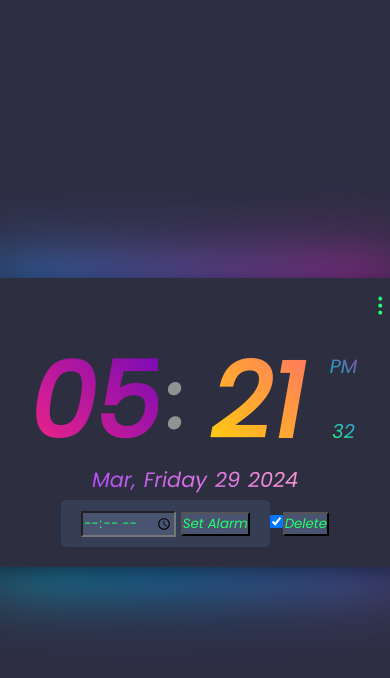
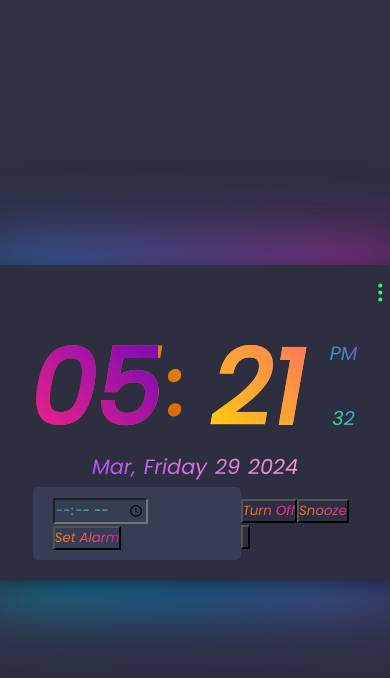
Before and after one commit to KumarG23/alarm-clock, a plain HTML site: page alarm-clock/index.html in a window 390 px wide. Both pictures are taken after a click on the button "Set Alarm". Drawn offline with nearby package versions, Linux system fonts and the light colour scheme.

Commit message:
last push

```diff
--- a/alarm-clock/index.html
+++ b/alarm-clock/index.html
@@ -7,7 +7,7 @@
 <title>Digital Clock</title>
 <link rel="stylesheet" href="style.css">
 <link rel="stylesheet" href="https://unicons.iconscout.com/release/v4.0.8/css/line.css">
-<link rel="stylesheet" href="https://cdnjs.cloudflare.com/ajax/libs/font-awesome/5.15.4/css/all.min.css">
+<link href='https://unpkg.com/css.gg@2.0.0/icons/css/trash.css' rel='stylesheet'>
 
 </head>
 <body>
--- a/alarm-clock/main.js
+++ b/alarm-clock/main.js
@@ -78,12 +78,16 @@ dotMenuBtn.addEventListener("click", () => {
 });
 
 // Get references to alarm-related elements
-const alarmList = document.getElementById("alarmList");
-const alarmTimeInput = document.getElementById("alarmTime");
-const alarmSound = document.getElementById("alarmSound");
+let alarmList = document.getElementById("alarmList");
+let alarmTimeInput = document.getElementById("alarmTime");
+let alarmSound = document.getElementById("alarmSound");
 
 // Array to store alarm objects
 let alarms = [];
+
+let alarmIdCounter =1;
+
+let snoozeDuration = 120000; // snooze set to 2 minutes
 
 // Function to set an alarm
 function setAlarm() {
@@ -112,17 +116,18 @@ function setAlarm() {
     // Calculating the time until the alarm goes off
     let timeUntilAlarm = alarmTime - now;
 
+
     // If the specified time is earlier than the current time, set the alarm for the next day
-    if (timeUntilAlarm < 0) {
-      alarmTime.setDate(alarmTime.getDate() + 1);
-      timeUntilAlarm = alarmTime - now;
+    if (timeUntilAlarm < 0) { // checks if alarm has already passed
+      alarmTime.setDate(alarmTime.getDate() + 1); // sets time for alarm to next day
+      timeUntilAlarm = alarmTime - now; // recalculate time until alarm
     }
 
     // Creating an alarm object with time, active status, unique id, and timeout id
     const alarm = {
       time: time, // stores time for alarm to trigger
       active: true, // represents alarm is active. default true.
-      id: new Date().getTime(), // gives alarm unique identifier. finds milliseconds since 1/1/1970
+      id: alarmIdCounter++, // this gives each alarm an id starting with alarm1 and counting upward.
       timeoutId: null, // store timeout id for alarm. default null
       alarmTime: alarmTime, // Store the alarm time for reference
     };
@@ -134,11 +139,16 @@ function setAlarm() {
     renderAlarms();
 
     // Set the timeout to trigger the alarm
-    alarm.timeoutId = setTimeout(() => {
-      playAlarmSound();
-      renderAlarms();
-    }, timeUntilAlarm);
+    alarm.timeoutId = setTimeout(() => { // set timer to execute function
+      playAlarmSound(); // when timer ends play alarm sound
+      renderAlarms(); // after timer plays update list of alarms
+      alarm.timeoutId = setTimeout(() => {
+        playAlarmSound();
+        renderAlarms();
+      } ,snoozeDuration);
+    }, timeUntilAlarm); // determines how long after timer the function will execute
 }
+
 
 // Function to toggle an alarm
 function toggleAlarm(id) { // toggle alarm w/ id parameter
@@ -147,22 +157,24 @@ function toggleAlarm(id) { // toggle alarm w/ id parameter
 
   clearTimeout(alarm.timeoutId); // cancels the alarm.timeoutId
 
-  if (alarm.active) {
-    const now = new Date();
-    const alarmTime = new Date(now.toDateString() + " " + alarm.time);
-    const timeUntilAlarm = alarmTime - now;
-    alarm.timeoutId = setTimeout(() => {
-      playAlarmSound();
-      alarm.active = false;
-      renderAlarms();
+  if (alarm.active) { // checks if alarm is active
+    const now = new Date(); // creates new date object
+    const alarmTime = new Date(now.toDateString() + " " + alarm.time); // new date object representing when the alarm should go off
+    const timeUntilAlarm = alarmTime - now; // time from when the alarm should go off from now
+    alarm.timeoutId = setTimeout(() => { // sets timeout function
+      playAlarmSound(); // play alarm sound
+      alarm.active = false; // changes the alarm to false
+      renderAlarms(); // updates the alarm list
     }, timeUntilAlarm);
   } else {
     // Update the text content of the toggle button
-    const toggleButton = document.querySelector(`#toggle-${id}`);
-    toggleButton.textContent = "Turn On";
-    renderAlarms();
+    console.log('turning alarm off');
+    const toggleButton = document.querySelector(`#toggle-${id}`); // selects toggle button with the toggle buttons specific id
+    toggleButton.textContent = "Turn Off"; // changes text content to turn off
   }
+renderAlarms(); // had to move this outside of the else block so that text could change back to turn on. :/
 }
+
 
 // Function to delete an alarm
 function deleteAlarm(id) {
@@ -182,6 +194,28 @@ function deleteAlarm(id) {
   }
 }
 
+function snoozeAlarm(id) {
+    const alarm = alarms.find((alarm) => alarm.id === id);
+    clearTimeout(alarm.timeoutId); // Clear the existing timeout
+
+    const newAlarmTime = new Date(alarm.alarmTime.getTime() + snoozeDuration);
+    alarm.alarmTime = newAlarmTime;
+
+
+    alarm.timeoutId = setTimeout(() => {
+        playAlarmSound();
+        renderAlarms(); // update alarms list
+    }, snoozeDuration);
+
+    console.log("updated value of alarmTime:", newAlarmTime);
+
+
+
+    // Render the alarms with the updated time
+    renderAlarms();
+}
+
+
 // Function to render the list of alarms
 function renderAlarms() {
   // Clear existing list of alarms
@@ -189,36 +223,37 @@ function renderAlarms() {
 
   // Loop through each alarm object and create corresponding HTML elements
   alarms.forEach((alarm) => {
-    const alarmItem = document.createElement("div");
-    alarmItem.classList.add('alarm-item');
+    const alarmItem = document.createElement("div"); // container for alarmItems
+    alarmItem.classList.add('alarm-item'); // class for styling
 
-    const timeElement = document.createElement("span");
-    timeElement.classList.add("time");
-    timeElement.textContent = alarm.time;
-    alarmItem.appendChild(timeElement); //append as a child to actions element
+    const timeElement = document.createElement("span"); //creates a span element of timeElement
+    timeElement.classList.add("time"); // gives it a class for styling
+    timeElement.textContent = alarm.time; // sets the text content of the element to the alarm time
+    alarmItem.appendChild(timeElement); // big box = alarmItem, smaller box inside big box = timeElement
 
-    const actionsElement = document.createElement("div");
+    const actionsElement = document.createElement("div"); // creates a div container to hold actions
     actionsElement.classList.add("actions");
 
-    const toggleButton = document.createElement("label"); // Create label for toggle button
-    toggleButton.classList.add("toggle-button"); // Add class for styling
-    toggleButton.setAttribute('for', `toggle-${alarm.id}`); // Set for attribute to link with input
-    actionsElement.appendChild(toggleButton);
+    const toggleButton = document.createElement('button'); // create a button for the toggle
+    toggleButton.classList.add("toggle-button"); // class for styling
+    toggleButton.id = `toggle-${alarm.id}`; // set button's id dynamically
+    toggleButton.textContent = alarm.active ? "Turn Off" : "Turn On"; // Change button text based on active status
+    toggleButton.addEventListener("click", () => toggleAlarm(alarm.id)); // Change event to button click
+    actionsElement.appendChild(toggleButton); // big box = actions element, little box inside of big box = toggleButton
 
-    // Create input element for toggle
-    const toggleInput = document.createElement("input");
-    toggleInput.type = "checkbox";
-    toggleInput.checked = alarm.active;
-    toggleInput.id = `toggle-${alarm.id}`; // Set id for input
-    toggleInput.addEventListener("change", () => toggleAlarm(alarm.id));
-    actionsElement.appendChild(toggleInput);
+    const snoozeButton = document.createElement('button');
+    snoozeButton.classList.add('snooze.button');
+    snoozeButton.textContent = 'Snooze';
+    snoozeButton.addEventListener('click', () => snoozeAlarm(alarm.id));
+    actionsElement.appendChild(snoozeButton);
 
-    const deleteButton = document.createElement("button");
-    deleteButton.textContent = "Delete";
-    deleteButton.addEventListener("click", () => deleteAlarm(alarm.id));
-    actionsElement.appendChild(deleteButton);
+    const deleteButton = document.createElement('button'); // create a button for delete
+    deleteButton.classList.add('delete.button'); // add class for styling, i ended up just using gg-trash so not sure if this is needed
+    deleteButton.innerHTML = '<span class="gg-trash"></span>'; // i made the trash button a trash can, linked in html
+    deleteButton.addEventListener("click", () => deleteAlarm(alarm.id)); // when clicked delete alarm with specific id
+    actionsElement.appendChild(deleteButton); // big box = actionsElement, little box inside of big box = deleteButton
 
-    alarmItem.appendChild(actionsElement);
+    alarmItem.appendChild(actionsElement); // big box = alarmItem, smaller box = actionsElement, even smaller box = buttons etc.
 
     // If the alarm is inactive, add a class to the alarm item for styling
     if (!alarm.active) {
@@ -226,7 +261,7 @@ function renderAlarms() {
     }
 
     // Append the alarm item to the alarm list
-    alarmList.appendChild(alarmItem);
+    alarmList.appendChild(alarmItem); // alarmList holds all the alarms, alarmItem is a single alarm, appendChild appends the alarmItem to the alarmList. Even bigger box.
   });
 }
 
--- a/alarm-clock/style.css
+++ b/alarm-clock/style.css
@@ -30,7 +30,7 @@ body {
 }
 
 .digital-clock:before {
-    content: '';
+  content: "";
   position: absolute;
   background: linear-gradient(45deg, #24ff6d, #05a2f1, #f3079c);
   background-size: 200%, 200%;
@@ -235,12 +235,16 @@ body {
   box-shadow: 0, 5, 25, rgba(0, 0, 0, 0.5);
 }
 
-#alarmTime, button {
+#alarmTime,
+button {
   background: #485470;
-    color: #24ff6d;
+  background: -webkit-linear-gradient(45deg, #f39304, #f108be);
+  -webkit-text-fill-color: transparent;
+  -webkit-background-clip: text;
+  background-clip: transparent;
 }
 
-button:hover{
+button:hover {
   transform: translateY(-5px);
 }
 
@@ -250,3 +254,25 @@ button:hover{
   align-items: center;
   flex-direction: row;
 }
+.alarmItem,
+.time {
+  background: #485470;
+  background: -webkit-linear-gradient(45deg, #f51206, #caec0d);
+  -webkit-text-fill-color: transparent;
+  -webkit-background-clip: text;
+  background-clip: transparent;
+}
+
+#alarmTime {
+    background: #485470;
+  background: -webkit-linear-gradient(45deg, #03b4f5, #caec0d);
+  -webkit-text-fill-color: transparent;
+  -webkit-background-clip: text;
+  background-clip: transparent;
+}
+
+.gg-trash {
+    margin-left: 5px;
+    color: #cde8f5;
+    font-size: 10px;
+}
```
Lines whose indentation alone changed are shown as unchanged.
